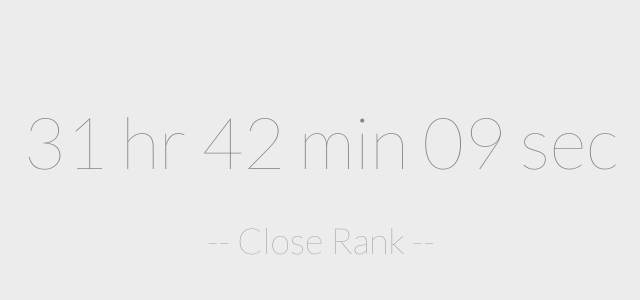
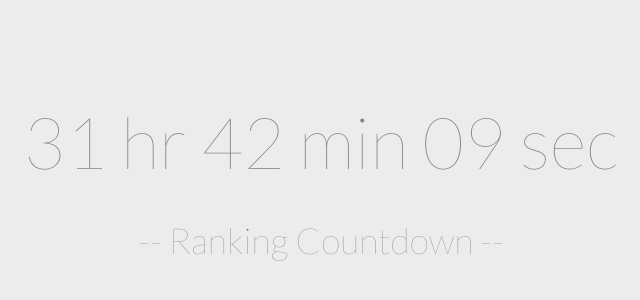
Before and after one commit to z4nime/closerank, a website: page public/index.html in a window 1280 px wide. Shown: the part 62-362 px from the top of the page, 319-959 px from the left. Drawn offline with nearby package versions, Linux system fonts and the light colour scheme.

Commit message:
close rank

```diff
--- a/public/index.html
+++ b/public/index.html
@@ -1,6 +1,6 @@
 <hmtl>
   <head>
-    <title>Countdown Rank</title>
+    <title>Ranking Countdown</title>
     <script src="https://ajax.googleapis.com/ajax/libs/jquery/3.1.1/jquery.min.js"></script>
     <!-- <link rel="stylesheet" href="https://cdn.jsdelivr.net/semantic-ui/2.2.6/semantic.min.css">
     <script src="https://cdn.jsdelivr.net/semantic-ui/2.2.6/semantic.min.js"></script> -->
@@ -53,7 +53,7 @@
     <div class="container">
         <div class="content">
             <div class="title"></div>
-            <div class="sub-title">-- Close Rank --</div>
+            <div class="sub-title">-- Ranking Countdown --</div>
 
         </div>
     </div>
```
